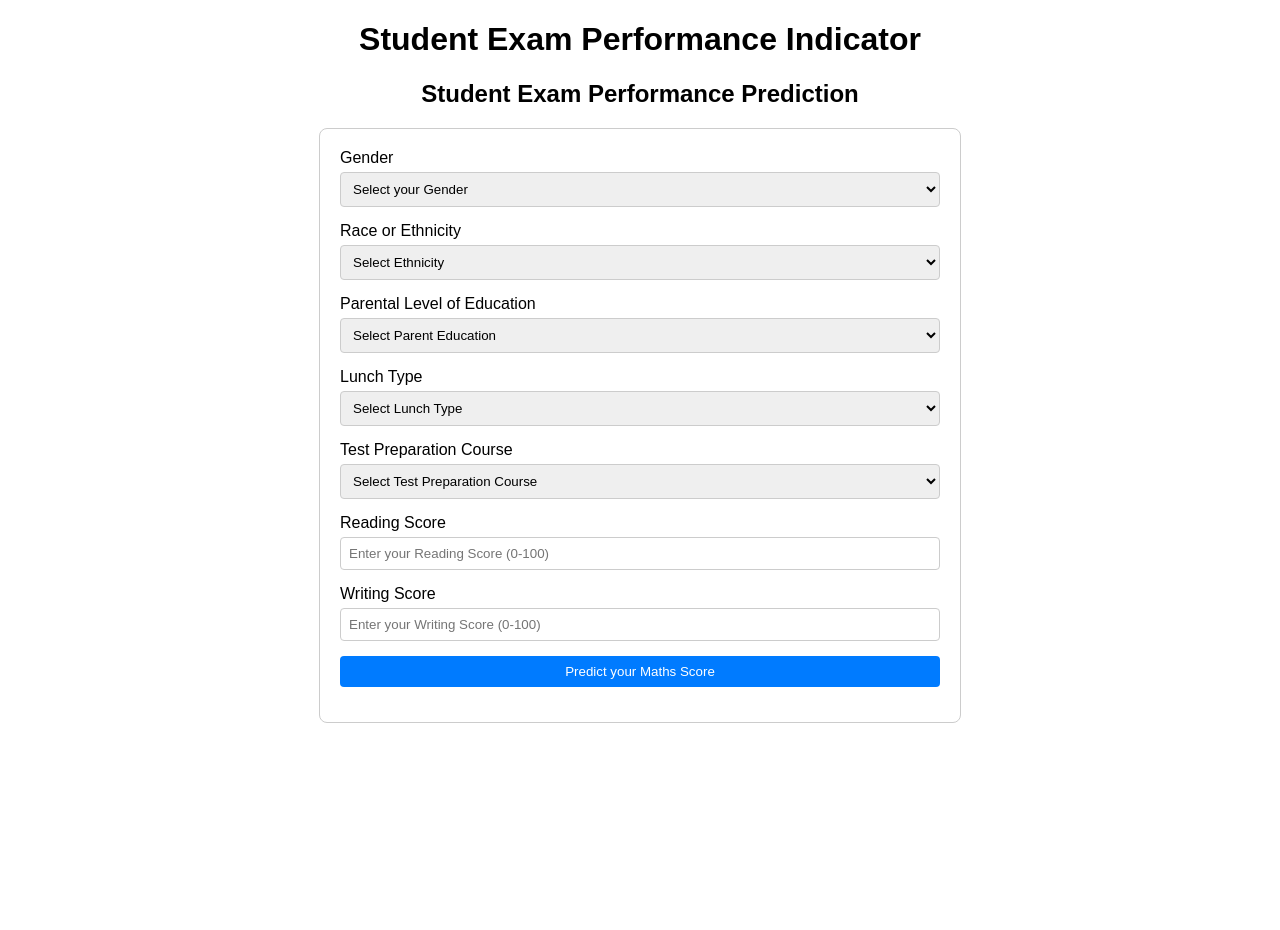
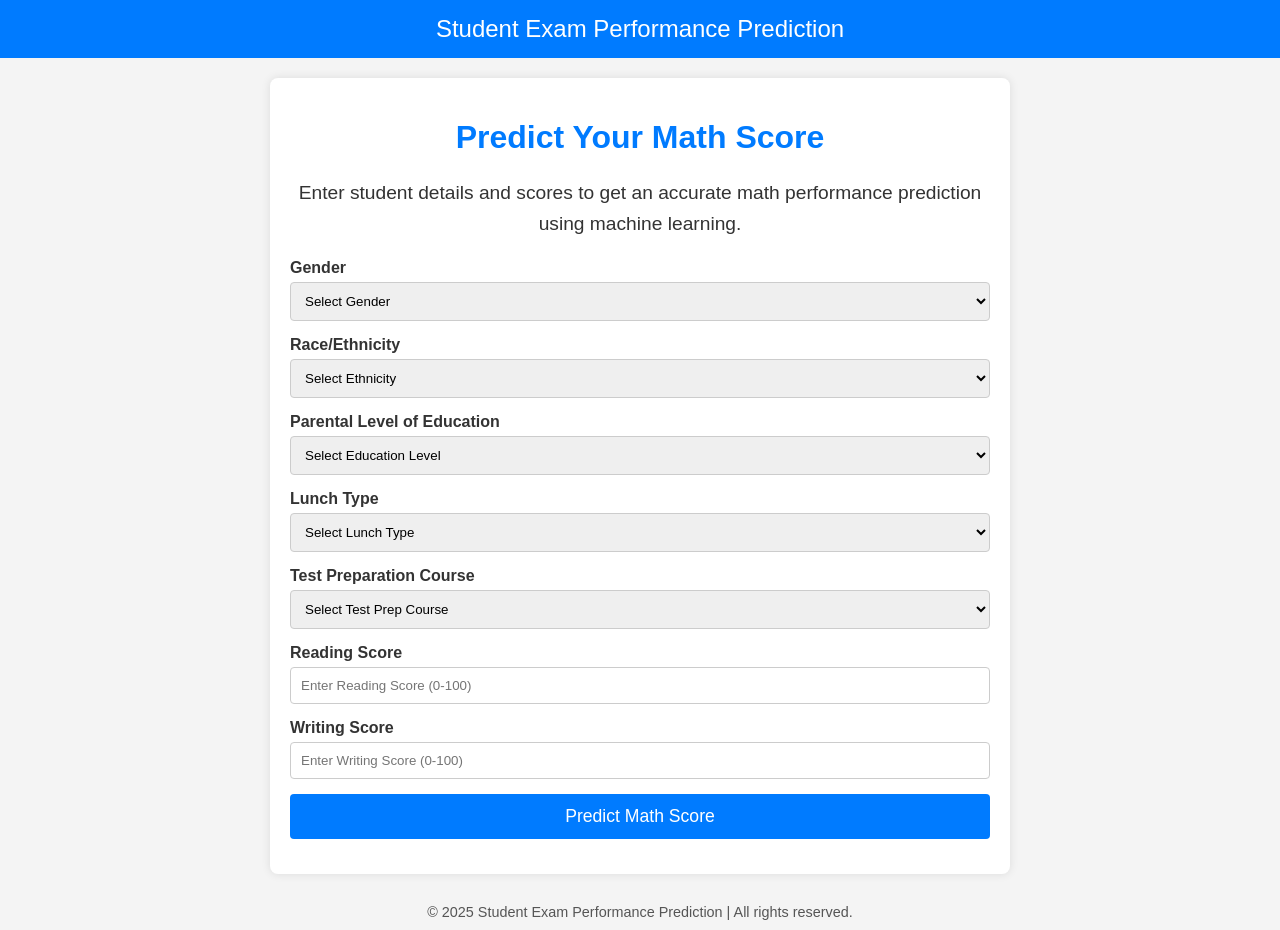
Before and after one commit to kjpou1/ml_project_template, a Flask app: page /predictdata in a window 1280 px wide. Before the commit the page ends 723 px from the top, so only its background shows below. Run offline with Flask 3, Linux system fonts and the light colour scheme.

Commit message:
update templates

```diff
--- a/templates/home.html
+++ b/templates/home.html
@@ -3,77 +3,98 @@
 <head>
     <meta charset="UTF-8">
     <meta name="viewport" content="width=device-width, initial-scale=1.0">
-    <title>Student Exam Performance Indicator</title>
+    <title>Student Exam Performance Prediction</title>
     <style>
         body {
             font-family: Arial, sans-serif;
-            margin: 20px;
-        }
-
-        h1, h2 {
+            margin: 0;
+            padding: 0;
+            background-color: #f4f4f4;
+            color: #333;
             text-align: center;
         }
-
-        .container {
-            max-width: 600px;
-            margin: 0 auto;
+        header {
+            background-color: #007bff;
+            padding: 15px;
+            color: white;
+            font-size: 1.5em;
+        }
+        main {
+            margin: 20px auto;
+            max-width: 700px;
             padding: 20px;
-            border: 1px solid #ccc;
+            background: white;
+            box-shadow: 0px 0px 10px rgba(0, 0, 0, 0.1);
             border-radius: 8px;
         }
-
+        h1 {
+            color: #007bff;
+        }
+        p {
+            font-size: 1.2em;
+            line-height: 1.6;
+        }
         .form-group {
+            text-align: left;
             margin-bottom: 15px;
         }
-
         .form-group label {
             display: block;
+            font-weight: bold;
             margin-bottom: 5px;
         }
-
-        .form-group input,
-        .form-group select {
+        .form-group select,
+        .form-group input {
             width: 100%;
-            padding: 8px;
+            padding: 10px;
             border: 1px solid #ccc;
             border-radius: 4px;
             box-sizing: border-box;
         }
-
         .form-group input[type="submit"] {
             background-color: #007bff;
             color: white;
             border: none;
             cursor: pointer;
+            font-size: 1.1em;
+            padding: 12px;
         }
-
         .form-group input[type="submit"]:hover {
             background-color: #0056b3;
         }
-
         .alert {
             color: red;
             font-weight: bold;
             margin-top: 20px;
         }
-
         .result {
             color: green;
             font-weight: bold;
             margin-top: 20px;
         }
+        footer {
+            margin-top: 20px;
+            font-size: 0.9em;
+            color: #555;
+            padding: 10px;
+        }
     </style>
 </head>
 <body>
-    <h1>Student Exam Performance Indicator</h1>
-    <h2>Student Exam Performance Prediction</h2>
-    <div class="container">
+    <header>
+        Student Exam Performance Prediction
+    </header>
+    <main>
+        <h1>Predict Your Math Score</h1>
+        <p>
+            Enter student details and scores to get an accurate math performance prediction using machine learning.
+        </p>
         <form action="{{ url_for('predict_datapoint') }}" method="post">
             <!-- Gender -->
             <div class="form-group">
                 <label for="gender">Gender</label>
                 <select name="gender" id="gender" required>
-                    <option selected disabled value="">Select your Gender</option>
+                    <option selected disabled value="">Select Gender</option>
                     <option value="male">Male</option>
                     <option value="female">Female</option>
                 </select>
@@ -81,7 +102,7 @@
 
             <!-- Race or Ethnicity -->
             <div class="form-group">
-                <label for="ethnicity">Race or Ethnicity</label>
+                <label for="ethnicity">Race/Ethnicity</label>
                 <select name="ethnicity" id="ethnicity" required>
                     <option selected disabled value="">Select Ethnicity</option>
                     <option value="group A">Group A</option>
@@ -96,7 +117,7 @@
             <div class="form-group">
                 <label for="parental_level_of_education">Parental Level of Education</label>
                 <select name="parental_level_of_education" id="parental_level_of_education" required>
-                    <option selected disabled value="">Select Parent Education</option>
+                    <option selected disabled value="">Select Education Level</option>
                     <option value="associate's degree">Associate's degree</option>
                     <option value="bachelor's degree">Bachelor's degree</option>
                     <option value="high school">High school</option>
@@ -120,7 +141,7 @@
             <div class="form-group">
                 <label for="test_preparation_course">Test Preparation Course</label>
                 <select name="test_preparation_course" id="test_preparation_course" required>
-                    <option selected disabled value="">Select Test Preparation Course</option>
+                    <option selected disabled value="">Select Test Prep Course</option>
                     <option value="none">None</option>
                     <option value="completed">Completed</option>
                 </select>
@@ -129,16 +150,16 @@
             <!-- Reading and Writing Scores -->
             <div class="form-group">
                 <label for="reading_score">Reading Score</label>
-                <input type="number" name="reading_score" id="reading_score" placeholder="Enter your Reading Score (0-100)" min="0" max="100" required>
+                <input type="number" name="reading_score" id="reading_score" placeholder="Enter Reading Score (0-100)" min="0" max="100" required>
             </div>
             <div class="form-group">
                 <label for="writing_score">Writing Score</label>
-                <input type="number" name="writing_score" id="writing_score" placeholder="Enter your Writing Score (0-100)" min="0" max="100" required>
+                <input type="number" name="writing_score" id="writing_score" placeholder="Enter Writing Score (0-100)" min="0" max="100" required>
             </div>
 
             <!-- Submit Button -->
             <div class="form-group">
-                <input type="submit" value="Predict your Maths Score">
+                <input type="submit" value="Predict Math Score">
             </div>
         </form>
 
@@ -149,8 +170,11 @@
 
         <!-- Prediction Results -->
         {% if results %}
-        <div class="result">The Prediction is: {{ results }}</div>
+        <div class="result">Predicted Math Score: {{ results }}</div>
         {% endif %}
-    </div>
+    </main>
+    <footer>
+        &copy; 2025 Student Exam Performance Prediction | All rights reserved.
+    </footer>
 </body>
 </html>
```
Also changed, not shown: templates/index.html (+75 -1 lines).
